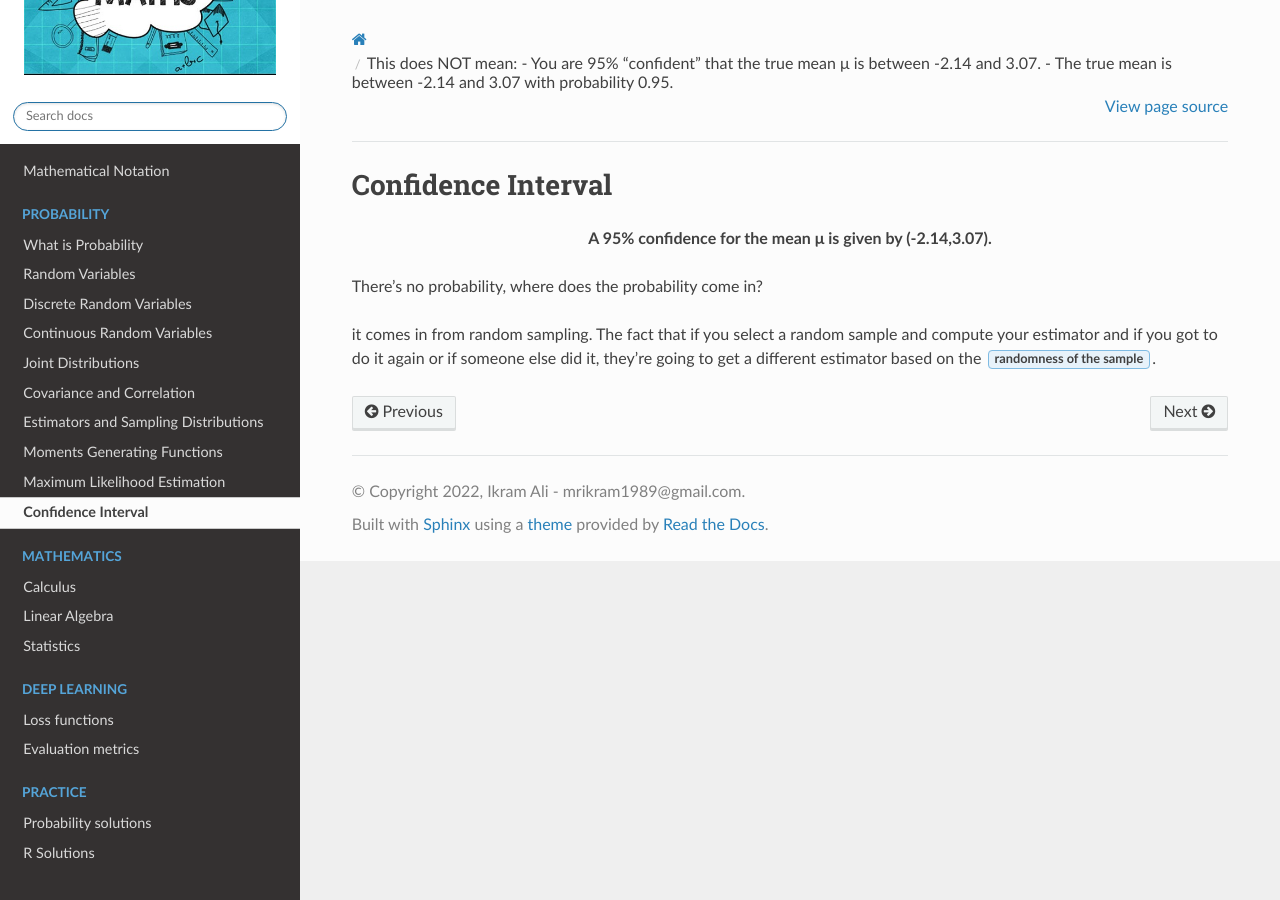
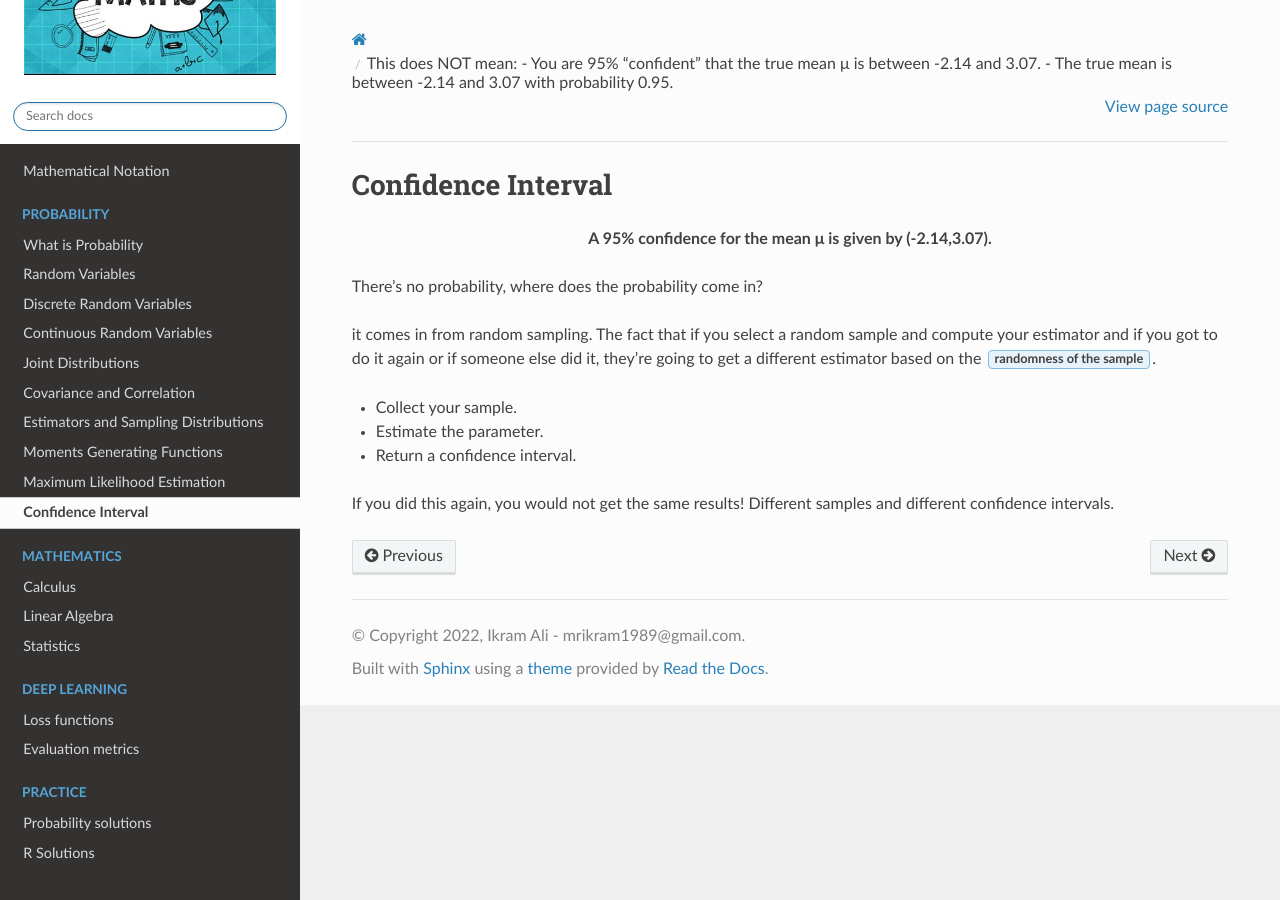
Before and after one commit to akkefa/ml-notes, a Sphinx documentation site: the page built from docs/probability/confidence_interval.rst, in a window 1280 px wide. Built offline with Sphinx 7.4.7 and the Read the Docs theme 2.0.0, drawn with Linux system fonts in a browser that asks for light colours.

Commit message:
New changes.

```diff
--- a/docs/probability/confidence_interval.rst
+++ b/docs/probability/confidence_interval.rst
@@ -17,3 +17,9 @@ There's no probability, where does the probability come in?
 
 it comes in from random sampling. The fact that if you select a random sample and compute your estimator and if you got
 to do it again or if someone else did it, they're going to get a different estimator based on the :guilabel:`randomness of the sample`.
+
+- Collect your sample.
+- Estimate the parameter.
+- Return a confidence interval.
+
+If you did this again, you would not get the same results! Different samples and different confidence intervals.
```
